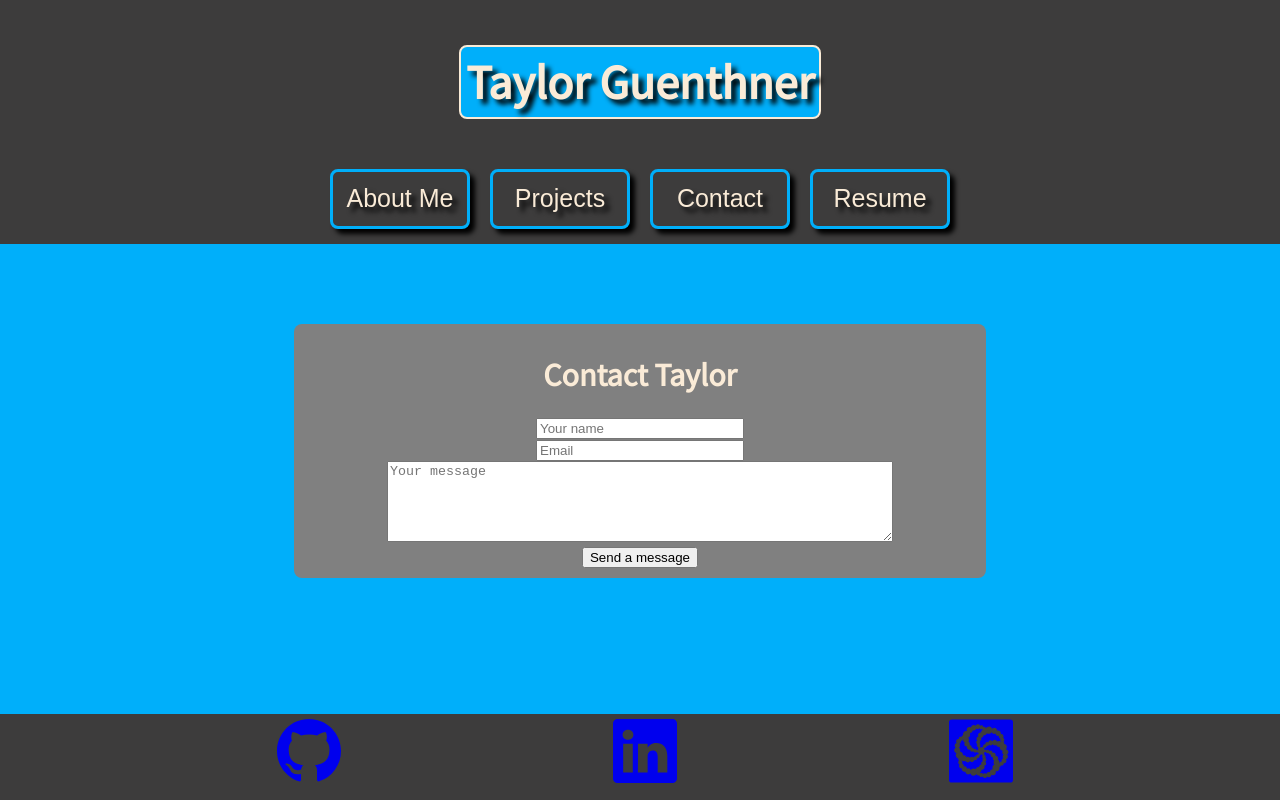
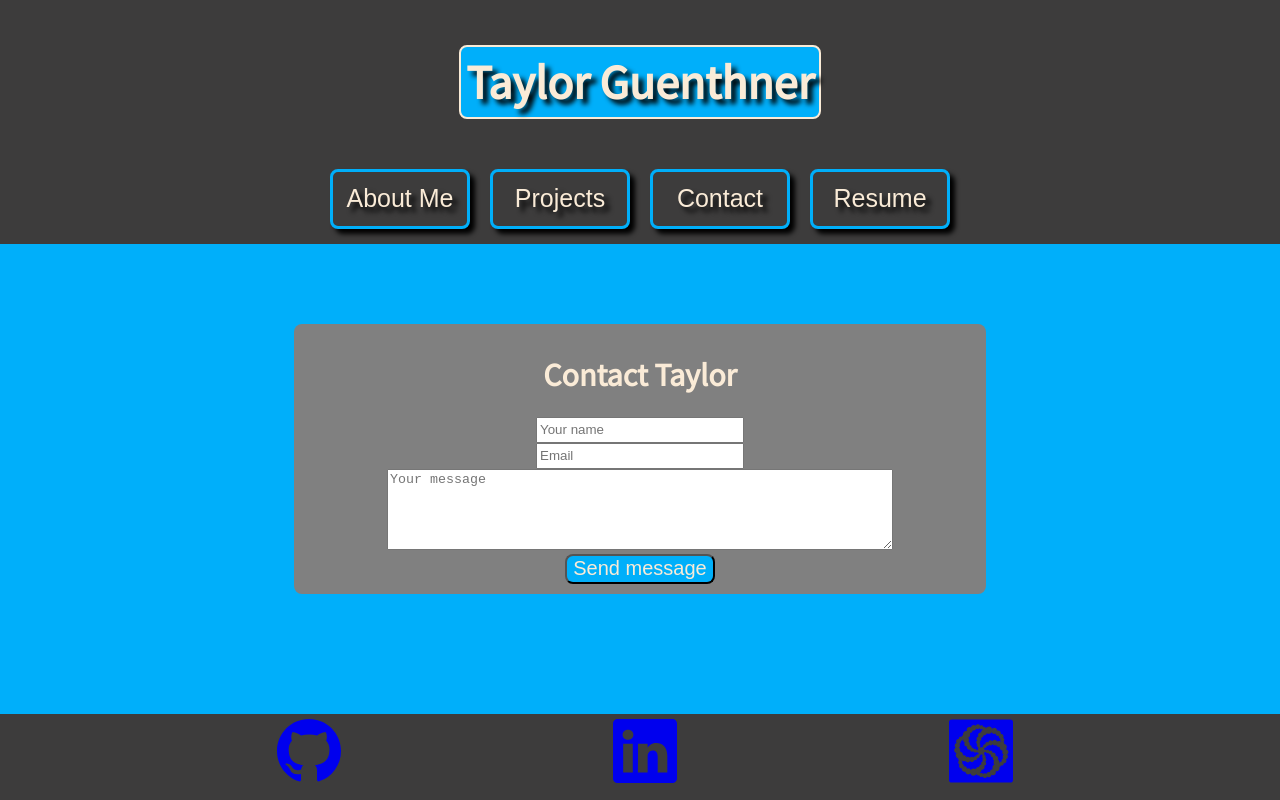
Before and after one commit to wtguenthner/react-portfolio, a React (Create React App) app: page / in a window 1280 px wide. Both pictures are taken after a click on the button "Contact". Built offline with nearby package versions, Linux system fonts and the light colour scheme.

Commit message:
Styled contact form

```diff
--- a/src/components/Contact/Contact.css
+++ b/src/components/Contact/Contact.css
@@ -1,6 +1,6 @@
 .contact {
   margin: 10vh;
-    color:antiquewhite;
+  color: antiquewhite;
   display: flex;
   justify-content: center;
 }
@@ -11,38 +11,53 @@
   float: left;
 }
 
-body{
+body {
   background-color: rgb(0, 175, 250);
 }
 
-.contact .contactForm{
+.contact .contactForm {
   background-color: grey;
   border-radius: 8px;
   padding: 10px;
-    width:60%;
+  width: 60%;
   text-align: center;
 }
 
-.contact .contactForm #input{
-    height:75px;
-    width:500px;
+.contact .contactForm #input {
+  height: 75px;
+  width: 500px;
 }
 
-.contact .contactForm #name, #email{
-
-    width:200px;
+.contact .contactForm #name,
+#email {
+  height: 20px;
+  width: 200px;
 }
-.completeContainer{
-    display:flex;
+.completeContainer {
+  display: flex;
   justify-content: center;
-    margin-top:10%;
-    height:fit-content;
-    width:auto;
+  margin-top: 10%;
+  height: fit-content;
+  width: auto;
 }
-.complete{
+.complete {
   background-color: grey;
   border-radius: 8px;
   padding: 10px;
-    width:60%;
+  width: 60%;
   text-align: center;
 }
+
+.contact .contactForm #submitButton {
+  background-color: rgb(0, 175, 250);
+  height: 30px;
+  color: antiquewhite;
+  font-size: 20px;
+  border-radius: 8px;
+}
+
+.contact .contactForm #submitButton:hover {
+  background-color: rgb(61, 60, 60);
+  color: rgb(0, 175, 250);
+  cursor: pointer;
+}
--- a/src/components/Contact/Contact.js
+++ b/src/components/Contact/Contact.js
@@ -57,10 +57,10 @@ const Contact = () => {
         />
       </div>
       <div>
-        <button
+        <button id="submitButton"
           type="submit"
         >
-          Send a message
+          Send message
         </button>
       </div>
     </form>
```
Lines whose indentation alone changed are shown as unchanged.
